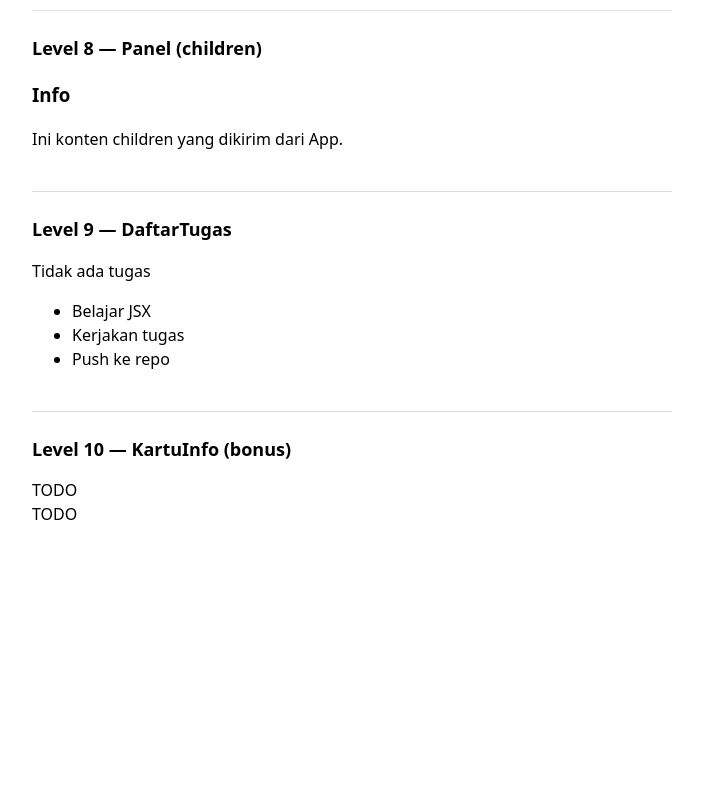
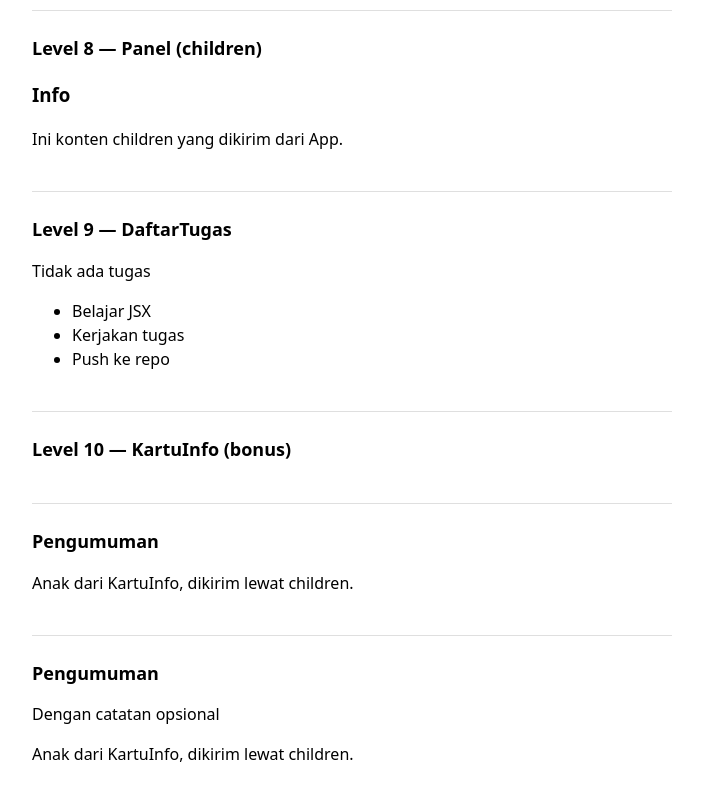
Before and after one commit to webdev-if-its/frontend-5053241034, a React (Vite) app in the folder pertemuan-02/: page / in a window 1280 px wide. Shown: the part 1524-2324 px from the top of the page, without its empty margins (288-991 px from the left). Before the commit the page ends 2114 px from the top, so only its background shows below. Built offline with nearby package versions, Linux system fonts and the light colour scheme.

Commit message:
pertemuan-02: level 10 selesai

```diff
--- a/pertemuan-02/src/components/KartuInfo.tsx
+++ b/pertemuan-02/src/components/KartuInfo.tsx
@@ -5,6 +5,21 @@
 //   ikut muncul kalau catatan tidak diisi)
 // - children (selalu tampil)
 // Lihat SOAL.md untuk kontrak lengkap.
-export function KartuInfo(props: any) {
-  return <div>TODO</div>
+
+import type { ReactNode } from "react"
+
+type Props = {
+  judul: string
+  catatan?: string
+  children: ReactNode
 }
+
+export function KartuInfo(props: Props) {
+  return (
+    <div>
+      <h2>{props.judul}</h2>
+      {props.catatan}
+      {props.children}
+    </div>
+  )
+}
--- a/pertemuan-02/src/components/Sapaan.tsx
+++ b/pertemuan-02/src/components/Sapaan.tsx
@@ -7,7 +7,6 @@ type Props = {
   nama?: string
 }
 
-export function Sapaan(props: Props) {
-  const { nama = "Tamu" } = props;
+export function Sapaan({ nama = "Tamu" }: Props) {
   return <p>Halo, {nama}!</p>;
 }
```
Also changed, not shown: 1 other file (tests, documents, lock files or other folders).
